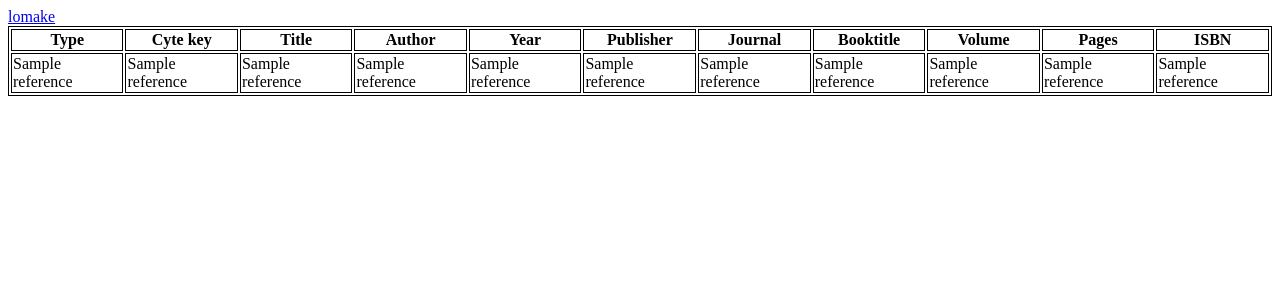
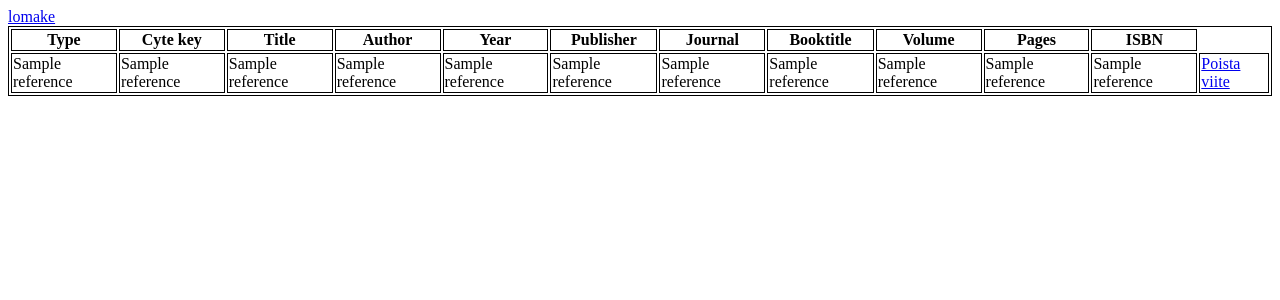
Before and after one commit to tassu60kg/outin-kanat, a Flask app: template src/templates/index.html in a window 1280 px wide. Shown: the top 300 px of the page. Run offline with Flask 3, Linux system fonts and the light colour scheme; the template is opened without the code that fills it: most values are stand-ins (such as "Sample title", 1, 10 or a date in 2020).

Commit message:
lisätty poista nappi viitteen kohdalle

```diff
--- a/src/templates/index.html
+++ b/src/templates/index.html
@@ -39,7 +39,7 @@ table, th, td {
             <td>{{reference[9]}}</td>
             <td>{{reference[10]}}</td>
             <td>{{reference[11]}}</td>
-        </tr>
+            <td><a href="/remove_reference/{{ reference.id }}">Poista viite</a></td>
         {% endfor %}
       </tr>
     </table>
```
